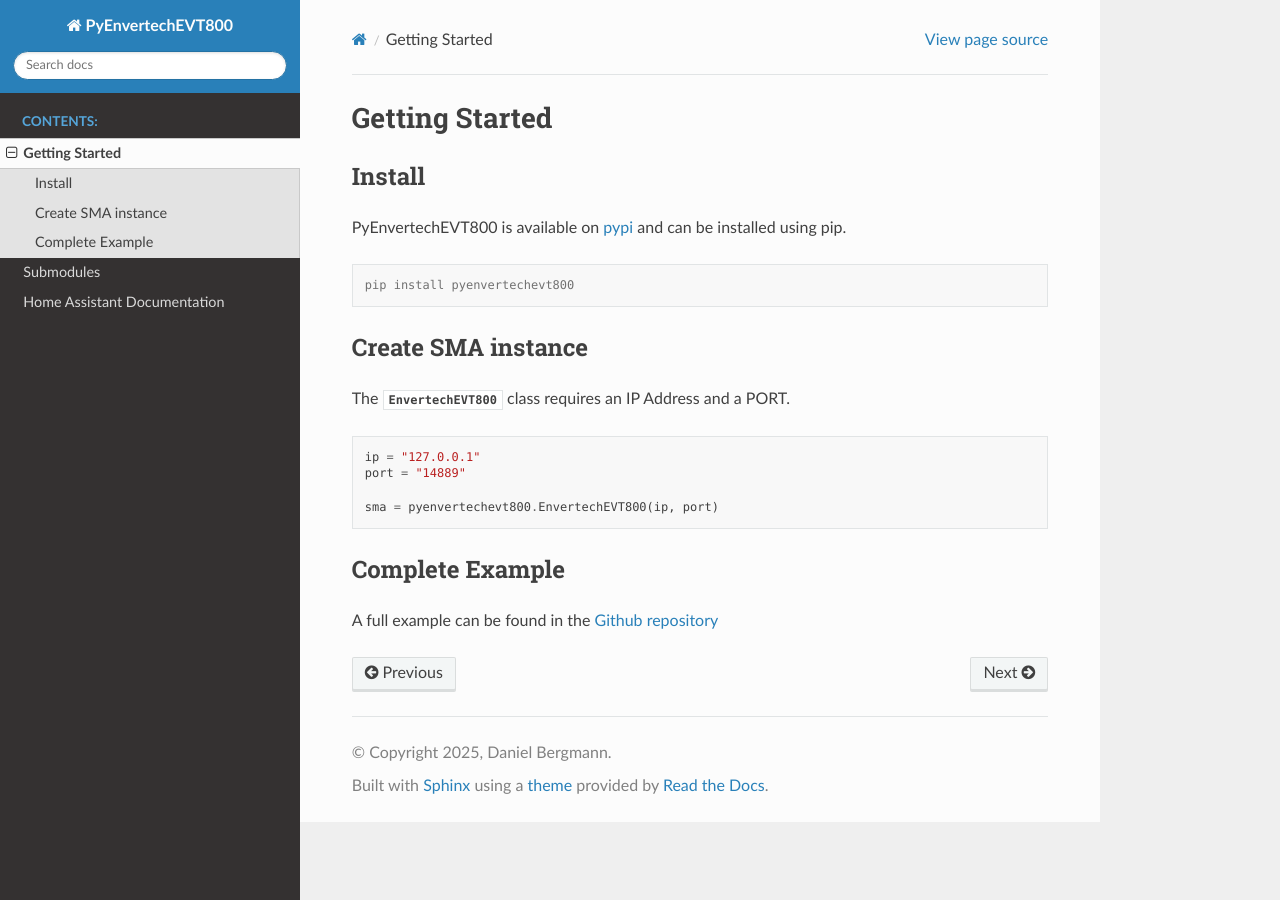
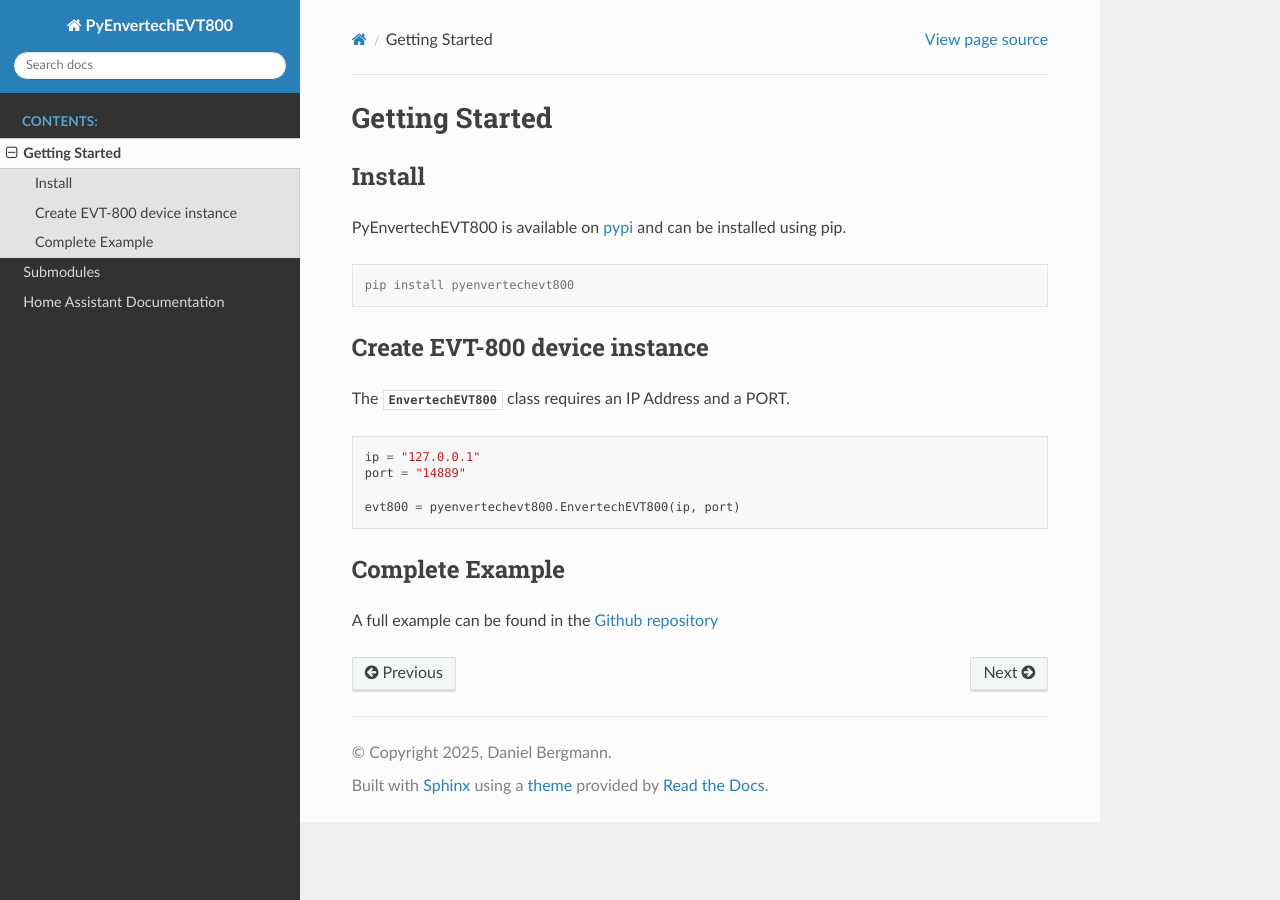
Before and after one commit to daniel-bergmann-00/pyenvertech-evt800, a Sphinx documentation site: the page built from docs/getting_started.rst, in a window 1280 px wide. Built offline with Sphinx 7.4.7 and the Read the Docs theme 3.1.0, drawn with Linux system fonts in a browser that asks for light colours; pages that are not in the unit, such as notebooks, are missing from menus.

```diff
--- a/docs/getting_started.rst
+++ b/docs/getting_started.rst
@@ -12,7 +12,7 @@ PyEnvertechEVT800 is available on `pypi`_ and can be installed using pip.
 .. _pypi: https://pypi.org/project/pyenvertechevt800/
 
 
-Create SMA instance
+Create EVT-800 device instance
 *******************
 
 The :class:`~pyenvertechevt800.EnvertechEVT800` class requires an IP Address and a PORT.
@@ -22,7 +22,7 @@ The :class:`~pyenvertechevt800.EnvertechEVT800` class requires an IP Address and
     ip = "127.0.0.1"
     port = "14889"
 
-    sma = pyenvertechevt800.EnvertechEVT800(ip, port)
+    evt800 = pyenvertechevt800.EnvertechEVT800(ip, port)
 
 Complete Example
 ****************
--- a/requirements_test.txt
+++ b/requirements_test.txt
@@ -1,5 +1,5 @@
 pytest
 pytest-cov
-pytest_asyncio
+pyenvertechevt800
 asyncio
 pytest-github-actions-annotate-failures
```
Also changed, not shown: README.md (+1 -1 lines), pyenvertechevt800/__init__.py (+3 -7 lines).
